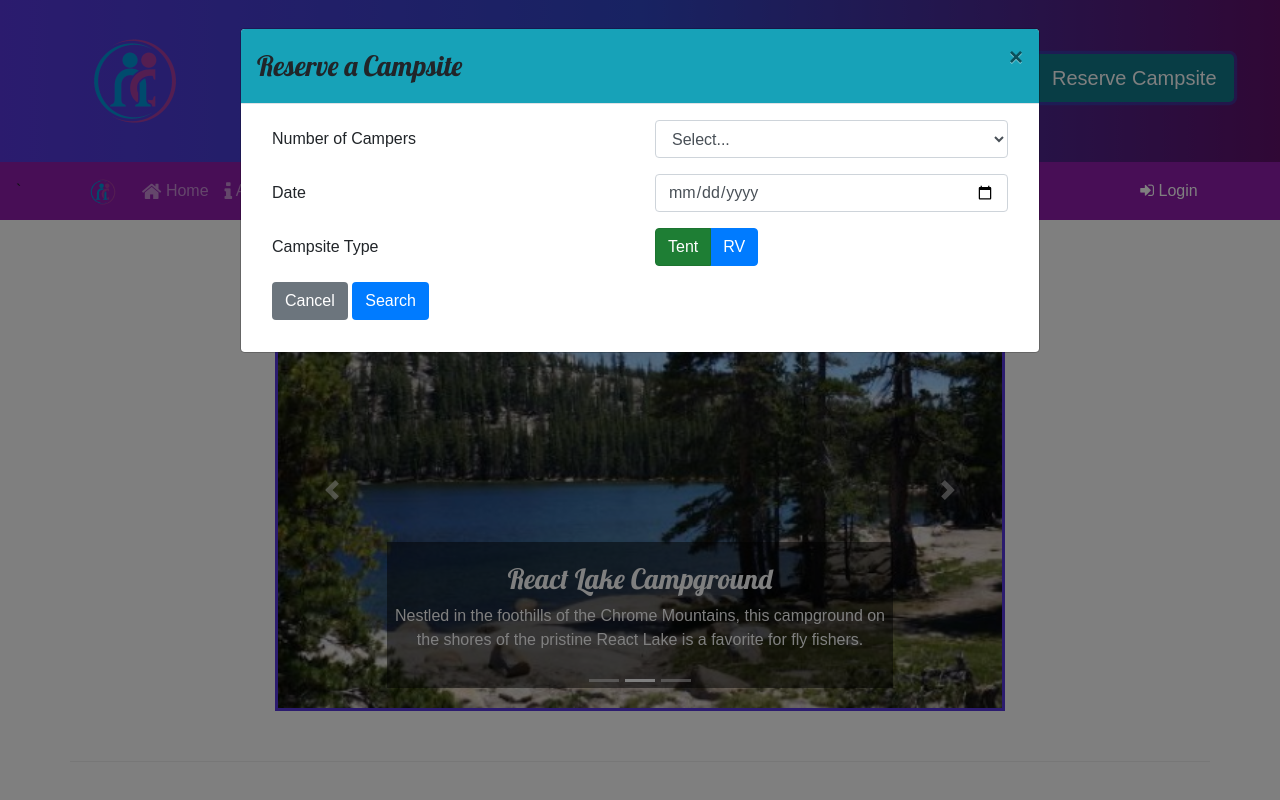
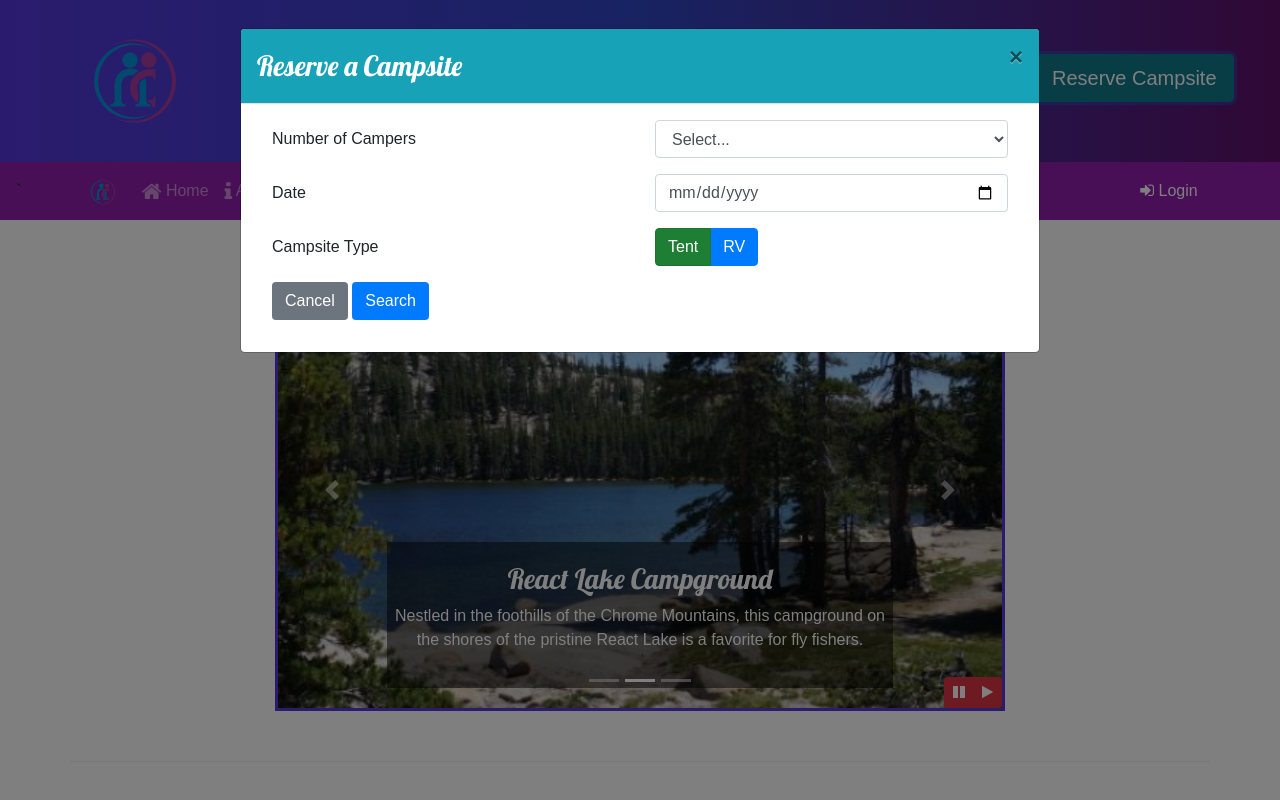
Before and after one commit to onefeeling/git-test, a website: page index.html in a window 1280 px wide. Both pictures are taken after a click on the button "Reserve Campsite". Shown: the top 800 px of the page. Drawn offline with nearby package versions, Linux system fonts and the light colour scheme.

Commit message:
Carousel Buttons and Jquery

```diff
--- a/css/styles.css
+++ b/css/styles.css
@@ -48,3 +48,10 @@ a, a:hover {
 .carousel {
     border: solid #5637DD;
 }
+
+#carouselButton {
+    position: absolute;
+    right: 0;
+    bottom: 0;
+    z-index: 100;
+}
--- a/index.html
+++ b/index.html
@@ -31,8 +31,7 @@
                     <h2>a better way to camp</h2>
                 </div>
                 <div class="col-md-4 col-xl-2 mt-4">
-                    <a class="text-nowrap"><button class="btn bg-info text-white btn-lg" data-toggle="modal"
-                            data-target="#reserveModal">Reserve Campsite</button></a>
+                    <a class="text-nowrap"><button class="btn bg-info text-white btn-lg" data-toggle="modal" data-target="#reserveModal">Reserve Campsite</button></a>
                 </div>
             </div>
         </div>
@@ -41,7 +40,7 @@
     <div id="reserveModal" class="modal fade" role="dialog">
         <div class="modal-dialog modal-lg" role="document">
             <div class="modal-content">
-                <div class="modal-header bg-info test-white">
+                <div class="modal-header bg-info text-white">
                     <h3 class="modal-title">Reserve a Campsite</h3>
                     <button type="button" class="close" data-dismiss="modal">&times; </button>
                 </div>
@@ -208,6 +207,14 @@
                         <span class="carousel-control-next-icon"></span>
                         <span class="sr-only">Next</span>
                     </a>
+                    <div class="btn-group" id="carouselButton">
+                        <button class="btn btn-danger btn-sm" id="carouselPause">
+                            <i class="fa fa-pause"> </i>
+                        </button>
+                        <button class="btn btn-danger btn-sm" id="carouselPlay">
+                            <i class="fa fa-play"> </i>
+                        </button>
+                    </div>
                 </div>
             </div>
         </div>
@@ -300,6 +307,18 @@
     <script src="node_modules/popper.js/dist/umd/popper.min.js"></script>
     <script src="node_modules/bootstrap/dist/js/bootstrap.min.js"></script>
 
+    <script>
+        $(function() {
+            $(".carousel").carousel( {interval: 2000, pause: "false" });
+            $("#carouselPause").click(function(){
+                $(".carousel").carousel("pause");
+            });
+            $("#carouselPlay").click(function(){
+                $(".carousel").carousel("cycle");
+            });
+        });
+    </script>
+
 </body>
 
 </html>
```
Also changed, not shown: aboutus.html (+1 -1 lines).
